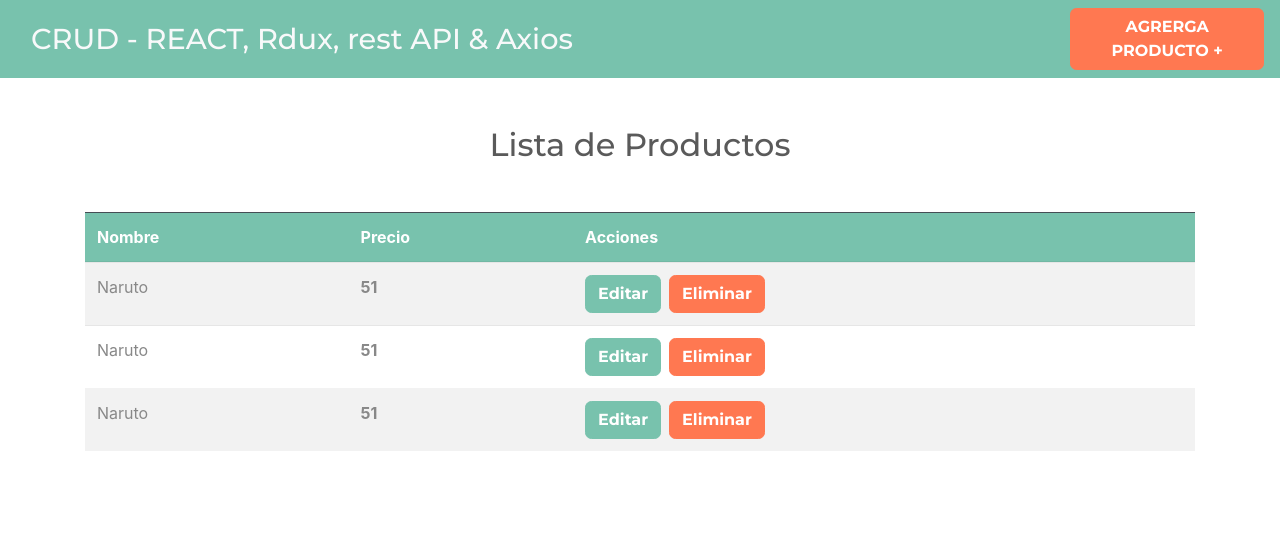
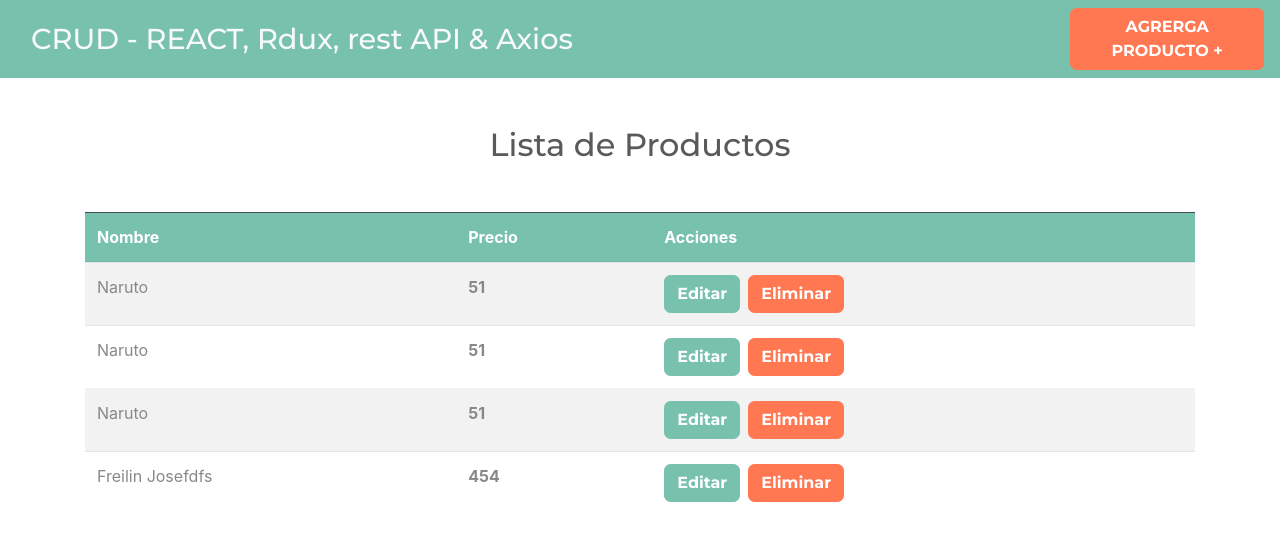
Before and after one commit to freilinjb/crud_redux, a React (Create React App) app: page / in a window 1280 px wide. Shown: the top 540 px of the page. Built offline with nearby package versions, Linux system fonts and the light colour scheme; data requests are answered from the project's data file.

Commit message:
probando llenando formulario editar Producto y solucionando el error de type

```diff
--- a/db.json
+++ b/db.json
@@ -14,6 +14,11 @@
       "nombre": "Naruto",
       "precio": 51,
       "id": 15
+    },
+    {
+      "nombre": "Freilin Josefdfs",
+      "precio": 454,
+      "id": 16
     }
   ]
 }
--- a/src/components/EditarProducto.jsx
+++ b/src/components/EditarProducto.jsx
@@ -1,6 +1,14 @@
 import React from 'react';
+import { useDispatch, useSelector} from 'react-redux';
 
 const EditarProducto = () => {
+
+    //Producto a editar
+    const producto = useSelector(state => state.productos.productoeditar);
+    const {nombre, precio, id} = producto;
+    console.log(producto);
+
+
     return (
         <div className="row justify-content-center">
            <div className="col-md-8">
@@ -17,6 +25,7 @@ const EditarProducto = () => {
                                     className="form-control"
                                     placeholder="Nombre del Producto"
                                     name="nombre"
+                                    value={nombre}
                                     />
                            </div>
                            <div className="form-group">
@@ -26,6 +35,7 @@ const EditarProducto = () => {
                                     className="form-control"
                                     placeholder="Precio del Producto"
                                     name="precio"
+                                    value={Number(precio)}
                                     />
                            </div>
                            <button type="submit"
--- a/src/types/index.js
+++ b/src/types/index.js
@@ -10,6 +10,6 @@ export const OBTENER_PRODUCTO_ELIMINAR = 'OBTENER_PRODUCTO_ELIMINAR'
 export const PRODUCTO_ELIMINADO_EXITO = 'PRODUCTO_ELIMINADO_EXITO'
 export const PRODUCTO_ELIMINADO_ERROR = 'PRODUCTO_ELIMINADO_ERROR'
 
-export const OBTENER_PRODUCTO_EDITAR = 'OBTENER_PRODUCTO_ELIMINAR'
+export const OBTENER_PRODUCTO_EDITAR = 'OBTENER_PRODUCTO_EDITAR'
 export const PRODUCTO_EDITADO_EXITO = 'PRODUCTO_ELIMINADO_EXITO'
 export const PRODUCTO_EDITADO_ERROR = 'PRODUCTO_ELIMINADO_ERROR'
```
Also changed, not shown: src/actions/productoActions.jsx (line endings or trailing spaces).
